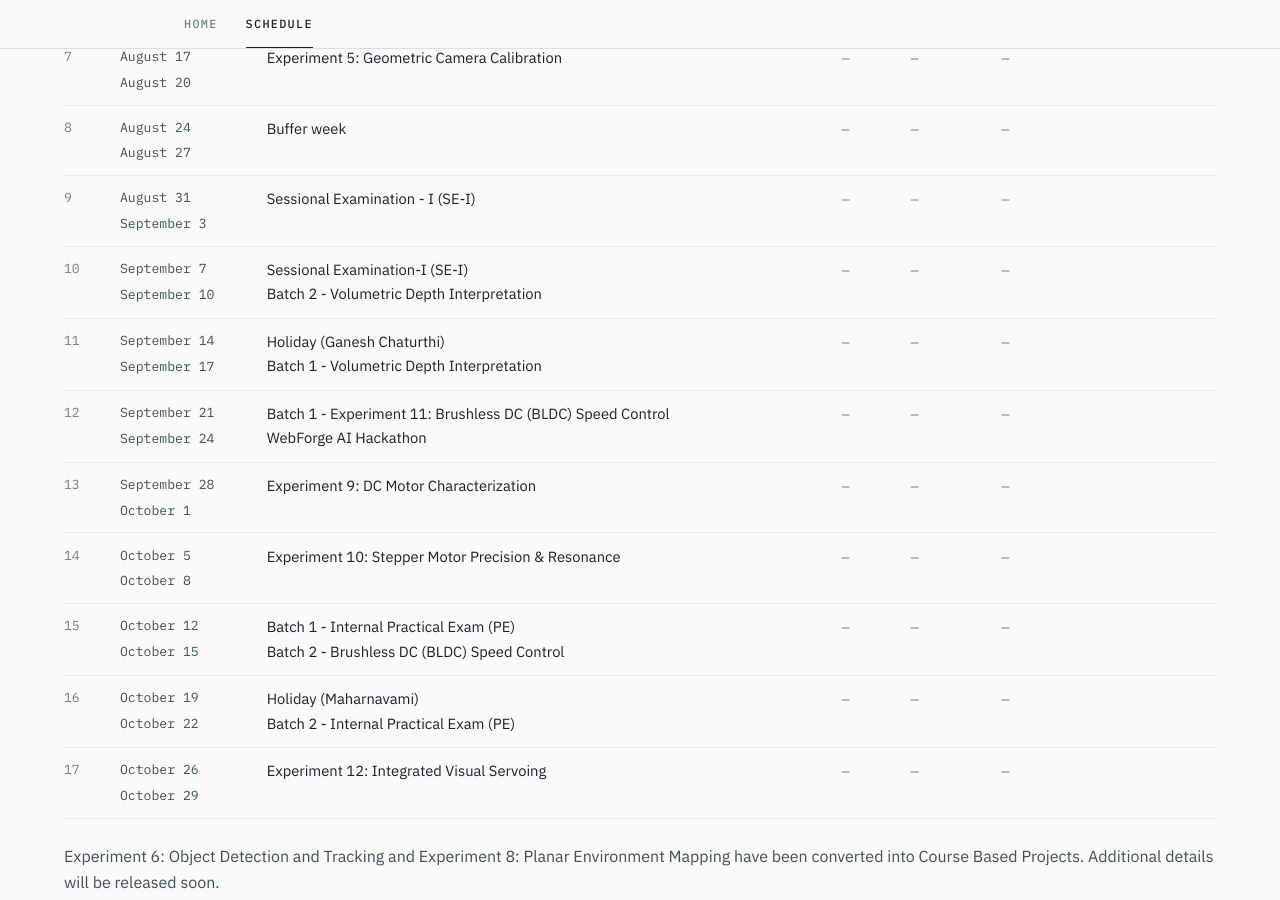
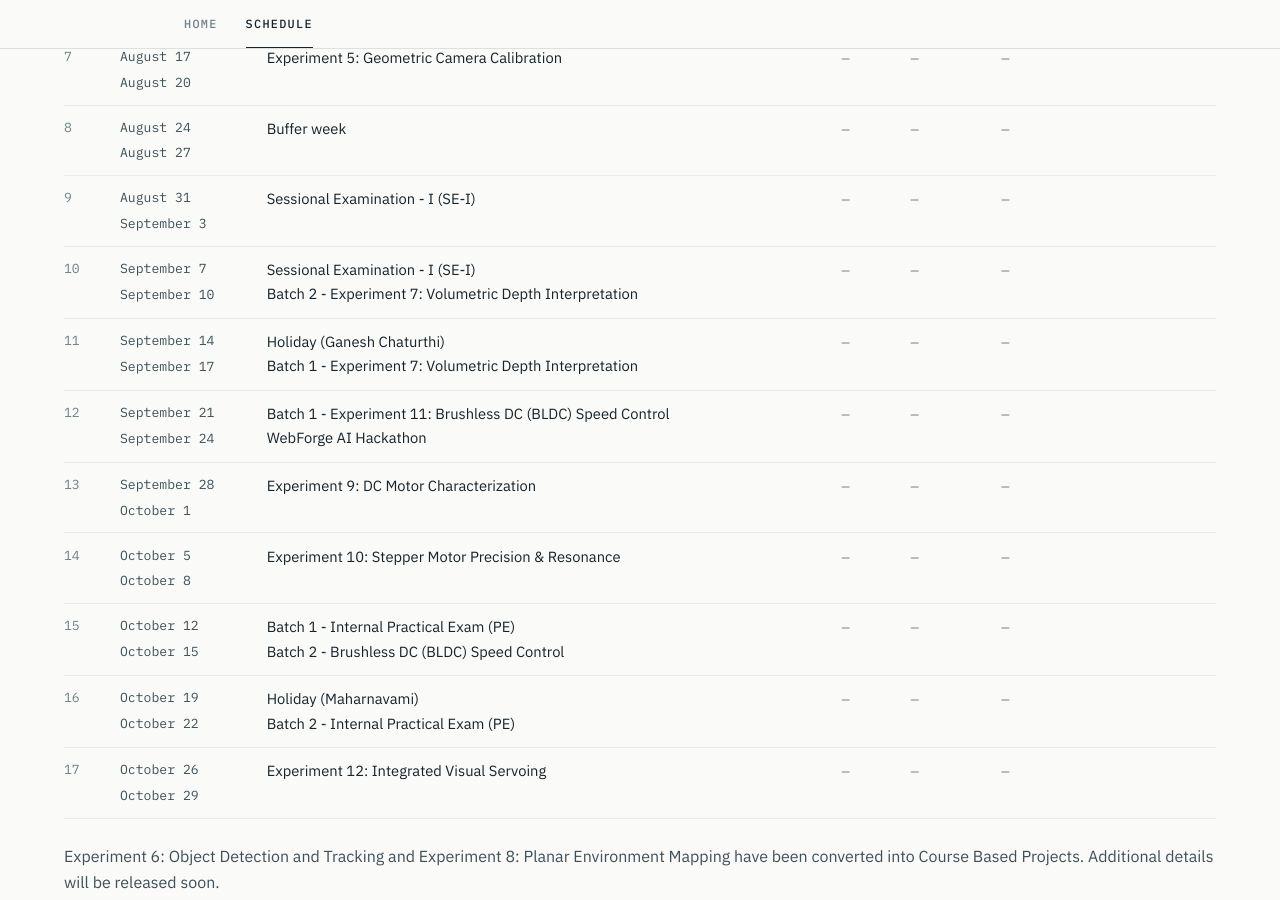
Before and after one commit to uhvardhan/sensors-actuators-lab, a Jekyll site: the page built from schedule.md, in a window 1280 px wide and 900 px high, scrolled down 636 px. Built offline with Jekyll 4.4.1, drawn with Linux system fonts in a browser that asks for light colours.

Commit message:
Update session descriptions for weeks 10 and 11

```diff
--- a/_data/schedule.yml
+++ b/_data/schedule.yml
@@ -71,13 +71,13 @@
   resources: []
 - week: 10
   dates: ["September 7", "September 10"]
-  session: "Sessional Examination-I (SE-I)<br>Batch 2 - Volumetric Depth Interpretation"
+  session: "Sessional Examination - I (SE-I)<br>Batch 2 - Experiment 7: Volumetric Depth Interpretation"
   notes: []
   scripts: []
   resources: []
 - week: 11
   dates: ["September 14", "September 17"]
-  session: "Holiday (Ganesh Chaturthi)<br>Batch 1 - Volumetric Depth Interpretation"
+  session: "Holiday (Ganesh Chaturthi)<br>Batch 1 - Experiment 7: Volumetric Depth Interpretation"
   notes: []
   scripts: []
   resources: []
```
